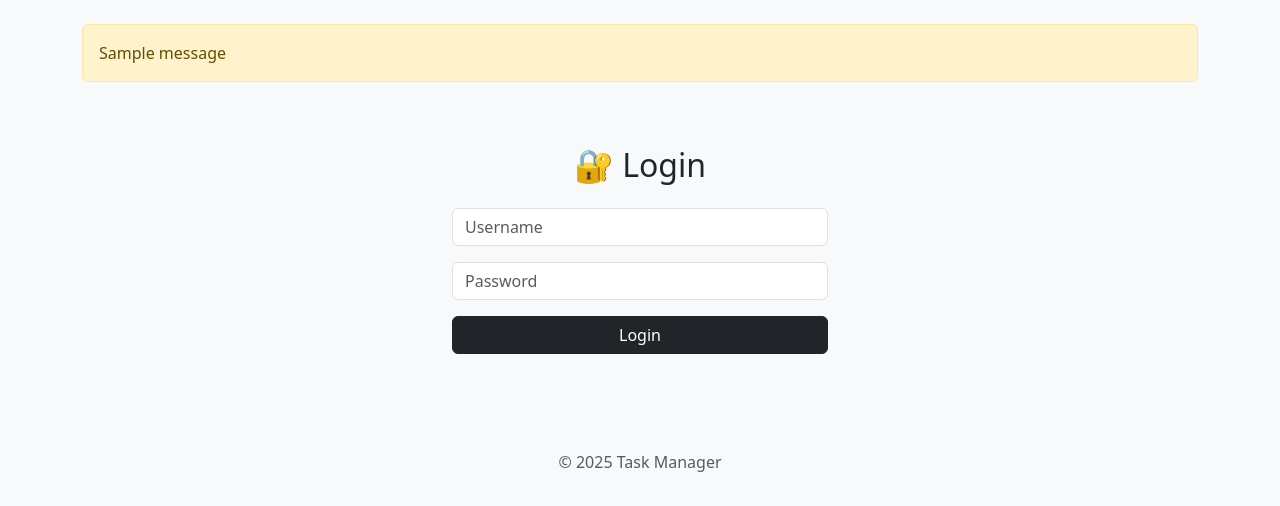
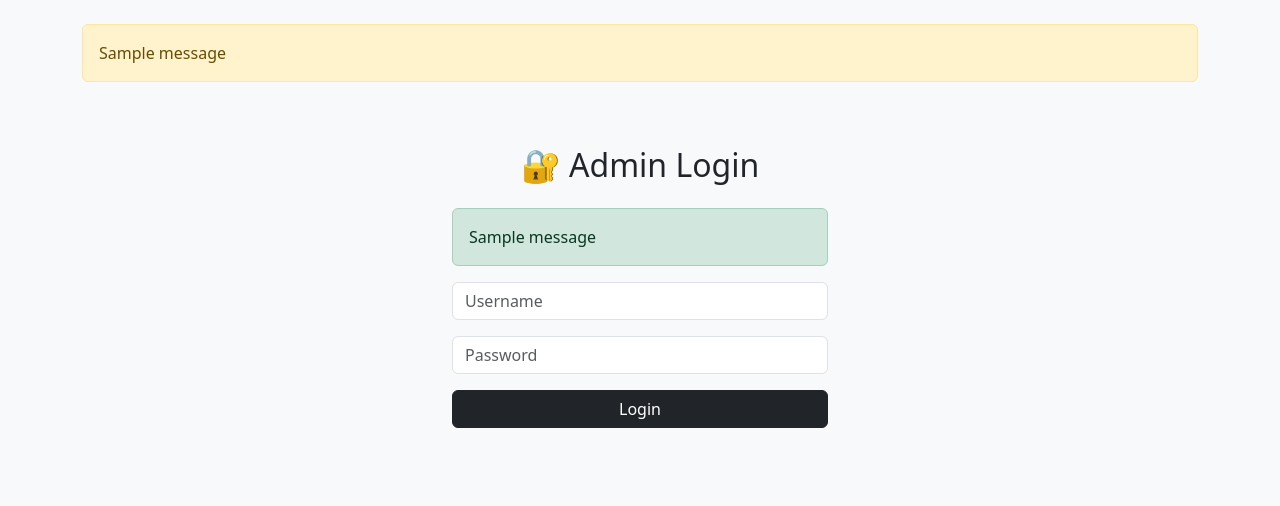
Before and after one commit to itsutkarsh7/Cloud_powered_Task-Manager-CURD-Functionalities, a Flask app: page /login in a window 1280 px wide. Shown: the part 56-562 px from the top of the page. Run offline with Flask 3, Linux system fonts and the light colour scheme; one stand-in notice (Sample message) is shown.

Commit message:
Landing page + dashboard login setup

```diff
--- a/app.py
+++ b/app.py
@@ -1,10 +1,12 @@
 from flask import Flask, render_template, request, redirect, url_for, session, flash
 from cloudant.client import Cloudant
 from config import cloudant_config
+import os
 
 app = Flask(__name__)
-app.secret_key = 'your-secret-key'
+app.secret_key = 'super-secret-key'  # Replace with something stronger in production
 
+# Cloudant client (IAM Auth using API Key from environment)
 client = Cloudant.iam(
     cloudant_config["username"],
     cloudant_config["apikey"],
@@ -13,6 +15,10 @@ client = Cloudant.iam(
 )
 
 db = client.create_database(cloudant_config["dbname"], throw_on_exists=False)
+
+# ------------------------
+# ROUTES
+# ------------------------
 
 @app.route('/')
 def home():
@@ -26,11 +32,15 @@ def landing():
 @app.route('/login', methods=['GET', 'POST'])
 def login():
     if request.method == 'POST':
-        if request.form['username'] == 'admin' and request.form['password'] == 'admin123':
+        username = request.form['username']
+        password = request.form['password']
+        # Hardcoded login — can move to .env later
+        if username == 'admin' and password == 'admin123':
             session['logged_in'] = True
             return redirect(url_for('dashboard'))
         else:
-            flash('Invalid credentials')
+            flash('Invalid credentials', 'danger')
+            return redirect(url_for('login'))
     return render_template('login.html')
 
 @app.route('/logout')
--- a/templates/login.html
+++ b/templates/login.html
@@ -1,7 +1,17 @@
 {% extends "base.html" %}
 {% block content %}
+
 <div class="container py-5" style="max-width: 400px;">
-  <h2 class="mb-4 text-center">🔐 Login</h2>
+  <h2 class="mb-4 text-center">🔐 Admin Login</h2>
+
+  {% with messages = get_flashed_messages(with_categories=true) %}
+    {% if messages %}
+      {% for category, message in messages %}
+        <div class="alert alert-{{ category }}">{{ message }}</div>
+      {% endfor %}
+    {% endif %}
+  {% endwith %}
+
   <form method="POST">
     <div class="mb-3">
       <input type="text" name="username" class="form-control" placeholder="Username" required>
@@ -12,4 +22,5 @@
     <button type="submit" class="btn btn-dark w-100">Login</button>
   </form>
 </div>
+
 {% endblock %}
```
